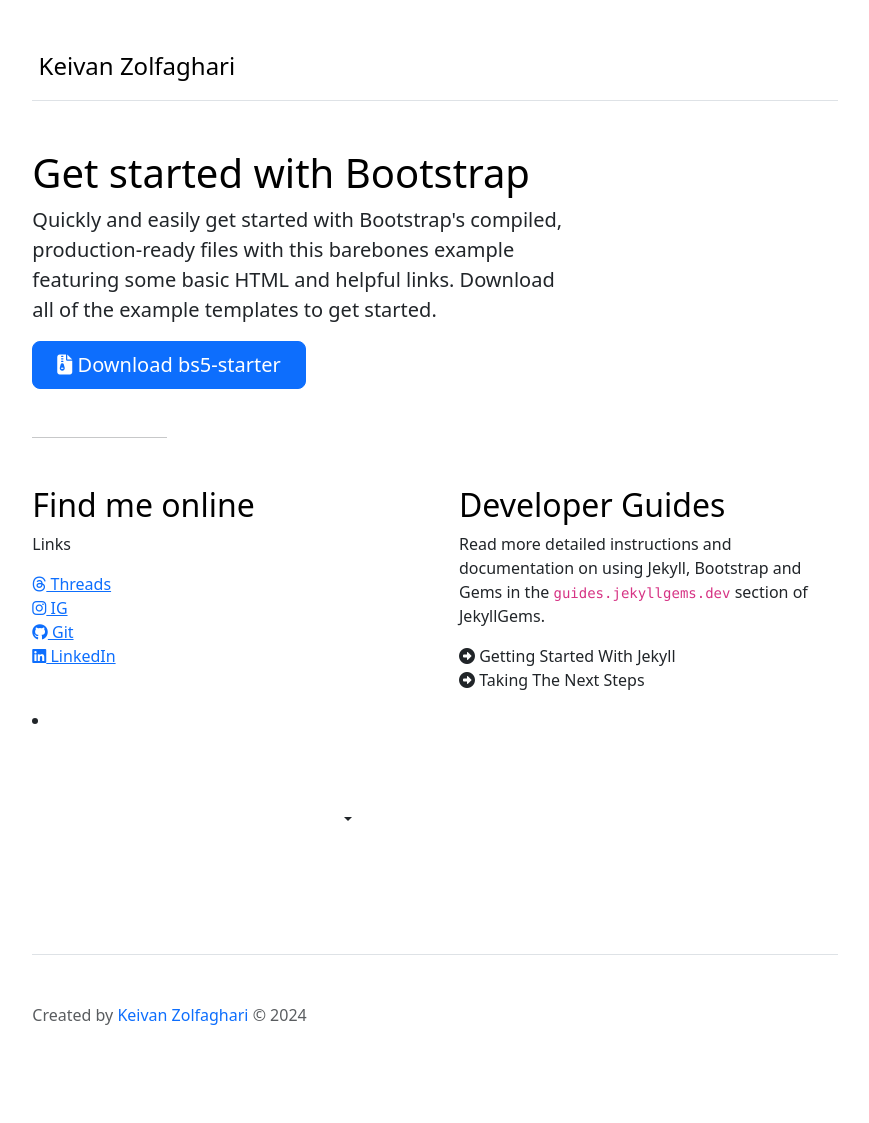
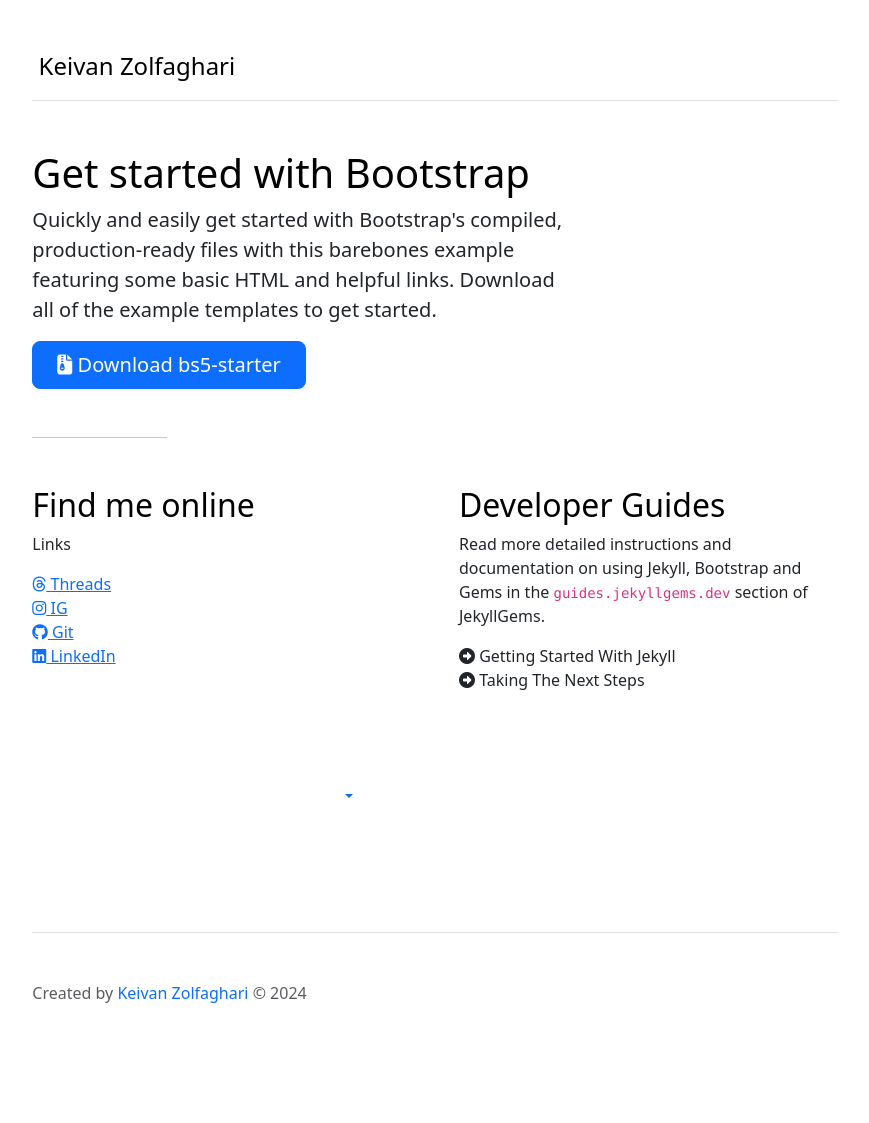
Before and after one commit to keivanz/keivanz.github.io, a Jekyll site: the page built from index.md, in a window 1280 px wide. Shown: the whole page, without its empty margins (205-1074 px from the left). Built offline with Jekyll 4.4.1, drawn with Linux system fonts in a browser that asks for light colours; nearby versions of some CDN libraries; after the commit the page ends 1101 px from its top, so only the background shows below that.

Commit message:
clean up toggle

```diff
--- a/_includes/footer.html
+++ b/_includes/footer.html
@@ -1,5 +1,4 @@
-<li class="nav-item dropdown">
-  <button class="btn btn-link nav-link py-2 px-0 px-lg-2 dropdown-toggle d-flex align-items-center"
+  <button class="btn btn-link py-2 px-0 px-lg-2 dropdown-toggle d-flex align-items-center"
           id="bd-theme"
           type="button"
           aria-expanded="false"
@@ -12,27 +11,23 @@
   <ul class="dropdown-menu dropdown-menu-end" aria-labelledby="bd-theme-text">
     <li>
       <button type="button" class="dropdown-item d-flex align-items-center" data-bs-theme-value="light" aria-pressed="false">
-        <svg class="bi me-2 opacity-50"><use href="#sun-fill"></use></svg>
+        <i class="fa-solid fa-sun"></i>
         Light
-        <svg class="bi ms-auto d-none"><use href="#check2"></use></svg>
       </button>
     </li>
     <li>
       <button type="button" class="dropdown-item d-flex align-items-center" data-bs-theme-value="dark" aria-pressed="false">
-        <svg class="bi me-2 opacity-50"><use href="#moon-stars-fill"></use></svg>
+        <i class="fa-solid fa-moon"></i>
         Dark
-        <svg class="bi ms-auto d-none"><use href="#check2"></use></svg>
       </button>
     </li>
     <li>
       <button type="button" class="dropdown-item d-flex align-items-center active" data-bs-theme-value="auto" aria-pressed="true">
-        <svg class="bi me-2 opacity-50"><use href="#circle-half"></use></svg>
+        <i class="fa-solid fa-circle-half-stroke"></i>
         Auto
-        <svg class="bi ms-auto d-none"><use href="#check2"></use></svg>
       </button>
     </li>
   </ul>
-</li>
 
 
 
```
